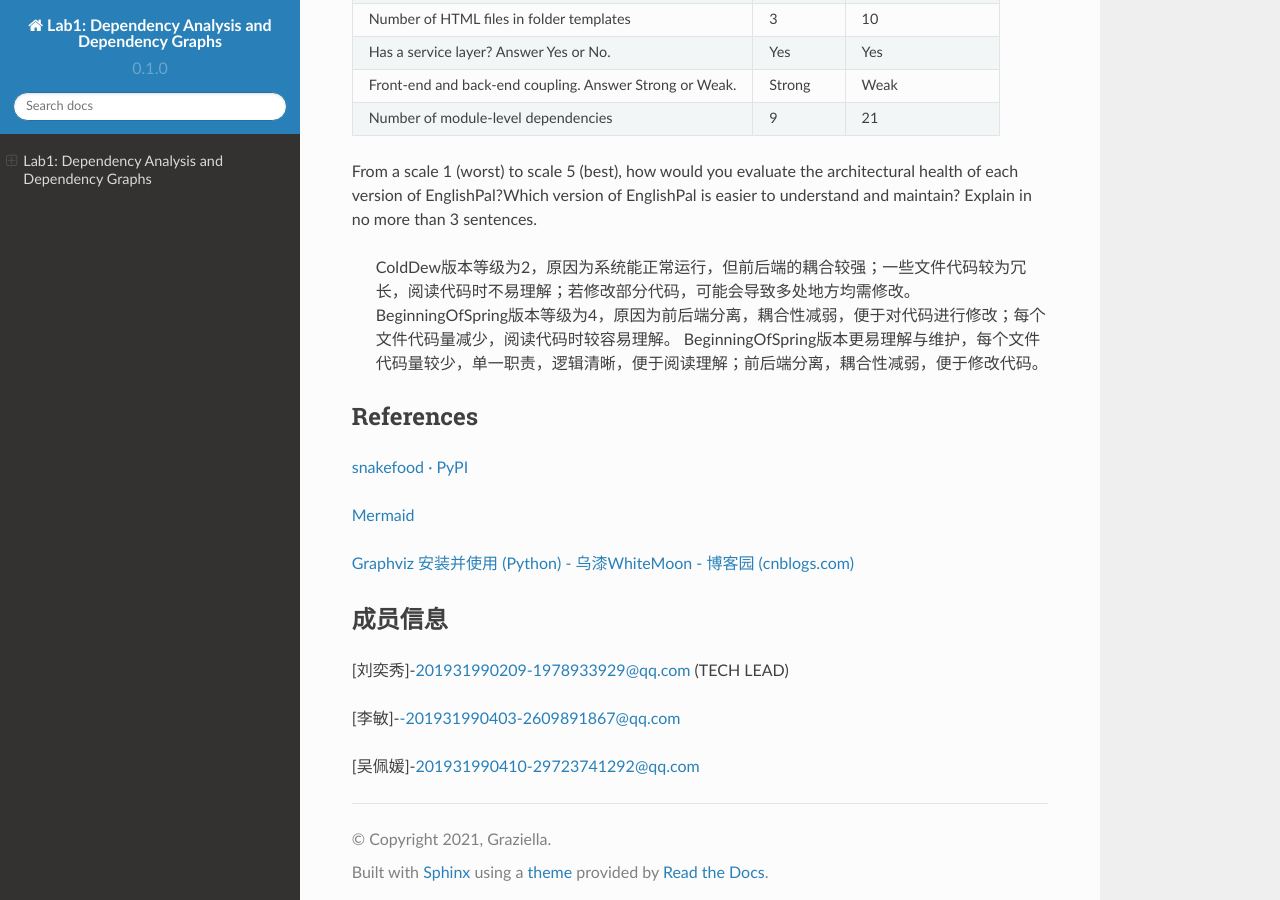
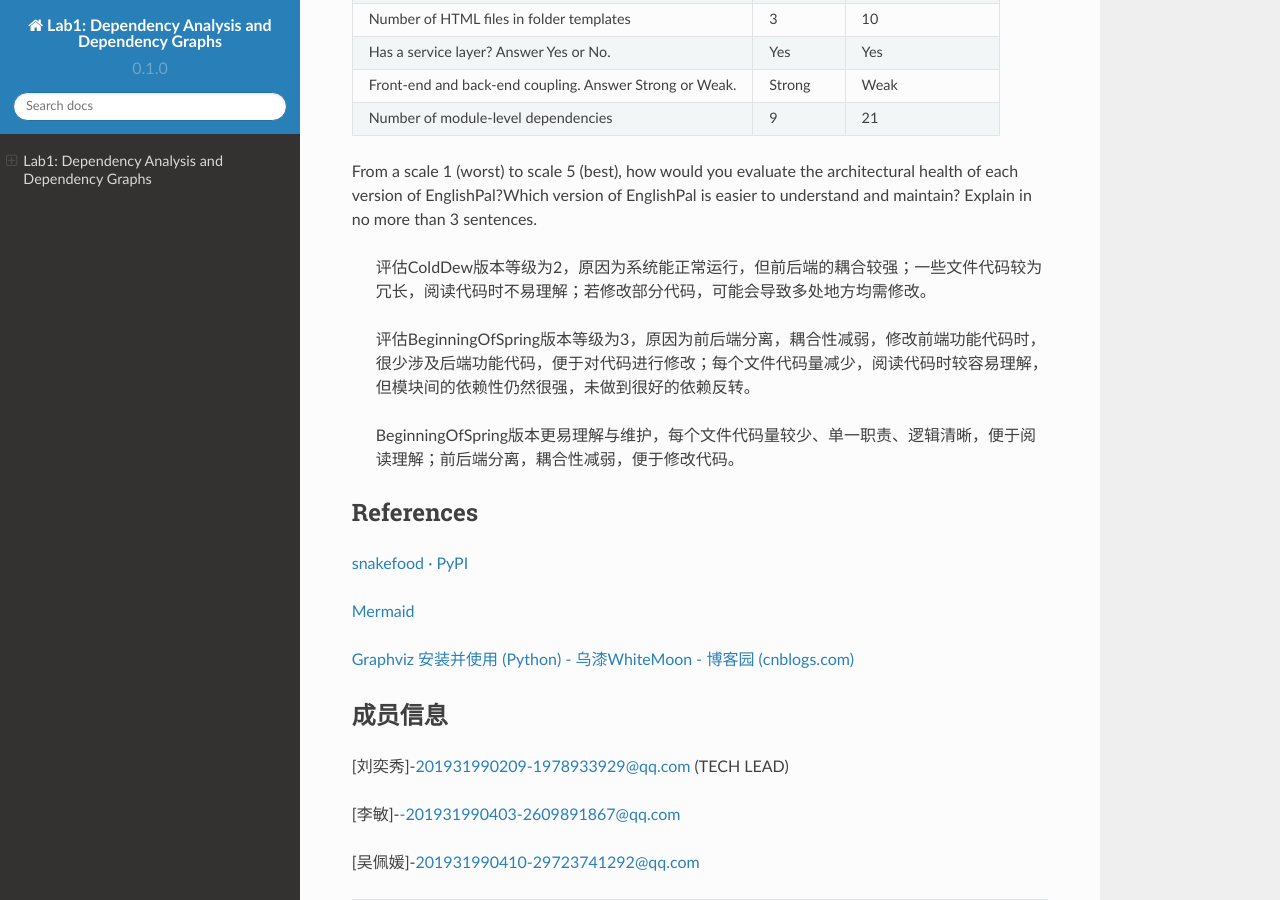
Before and after one commit to MelodyMin/Lab1-Report, a Sphinx documentation site: the page built from docs/source/index.rst, in a window 1280 px wide and 900 px high, scrolled down 9608 px. Built offline with Sphinx 7.4.7 and the Read the Docs theme 2.0.0, drawn with Linux system fonts in a browser that asks for light colours.

Commit message:
Update index.rst

```diff
--- a/docs/source/index.rst
+++ b/docs/source/index.rst
@@ -552,9 +552,11 @@ Table 1: Comparing five aspects between the two versions of EnglishPal, ColdDew
 
 From a scale 1 (worst) to scale 5 (best), how would you evaluate the architectural health of each version of EnglishPal?Which version of EnglishPal is easier to understand and maintain? Explain in no more than 3 sentences.
 
-   ColdDew版本等级为2，原因为系统能正常运行，但前后端的耦合较强；一些文件代码较为冗长，阅读代码时不易理解；若修改部分代码，可能会导致多处地方均需修改。
-   BeginningOfSpring版本等级为4，原因为前后端分离，耦合性减弱，便于对代码进行修改；每个文件代码量减少，阅读代码时较容易理解。
-   BeginningOfSpring版本更易理解与维护，每个文件代码量较少，单一职责，逻辑清晰，便于阅读理解；前后端分离，耦合性减弱，便于修改代码。
+   评估ColdDew版本等级为2，原因为系统能正常运行，但前后端的耦合较强；一些文件代码较为冗长，阅读代码时不易理解；若修改部分代码，可能会导致多处地方均需修改。
+
+   评估BeginningOfSpring版本等级为3，原因为前后端分离，耦合性减弱，修改前端功能代码时，很少涉及后端功能代码，便于对代码进行修改；每个文件代码量减少，阅读代码时较容易理解，但模块间的依赖性仍然很强，未做到很好的依赖反转。
+
+   BeginningOfSpring版本更易理解与维护，每个文件代码量较少、单一职责、逻辑清晰，便于阅读理解；前后端分离，耦合性减弱，便于修改代码。
 
 References
 -------------
```
